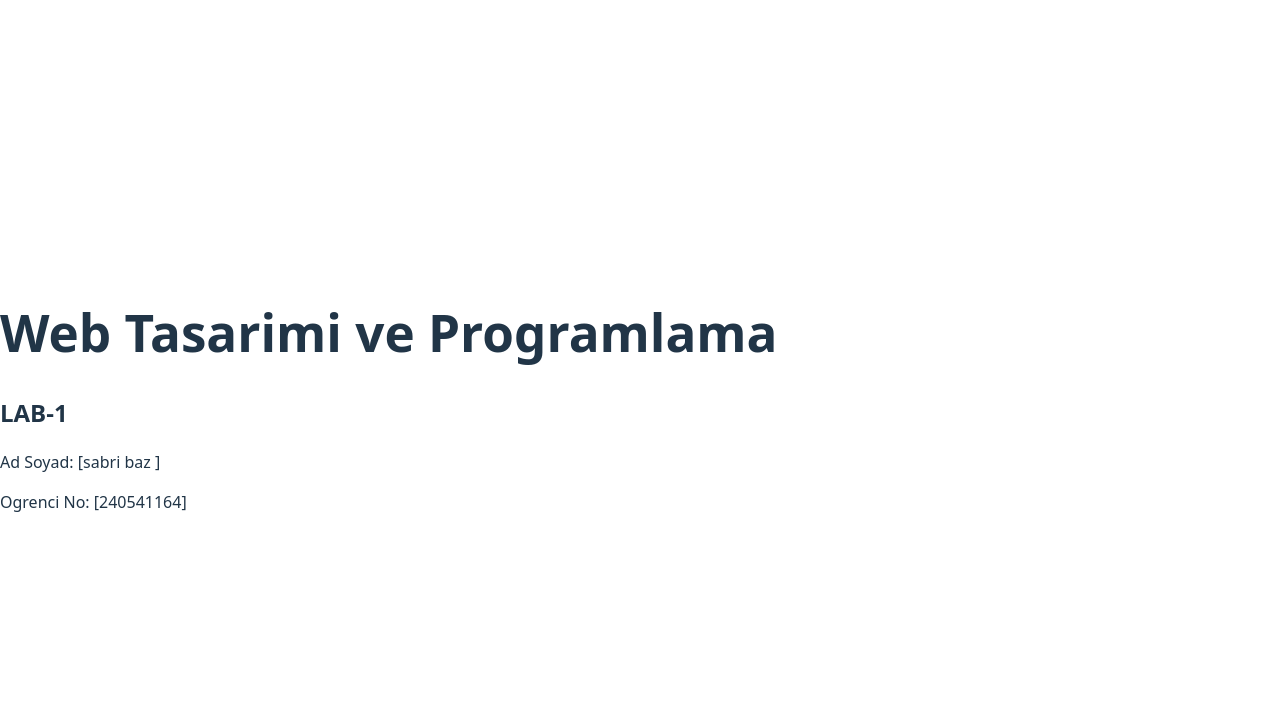
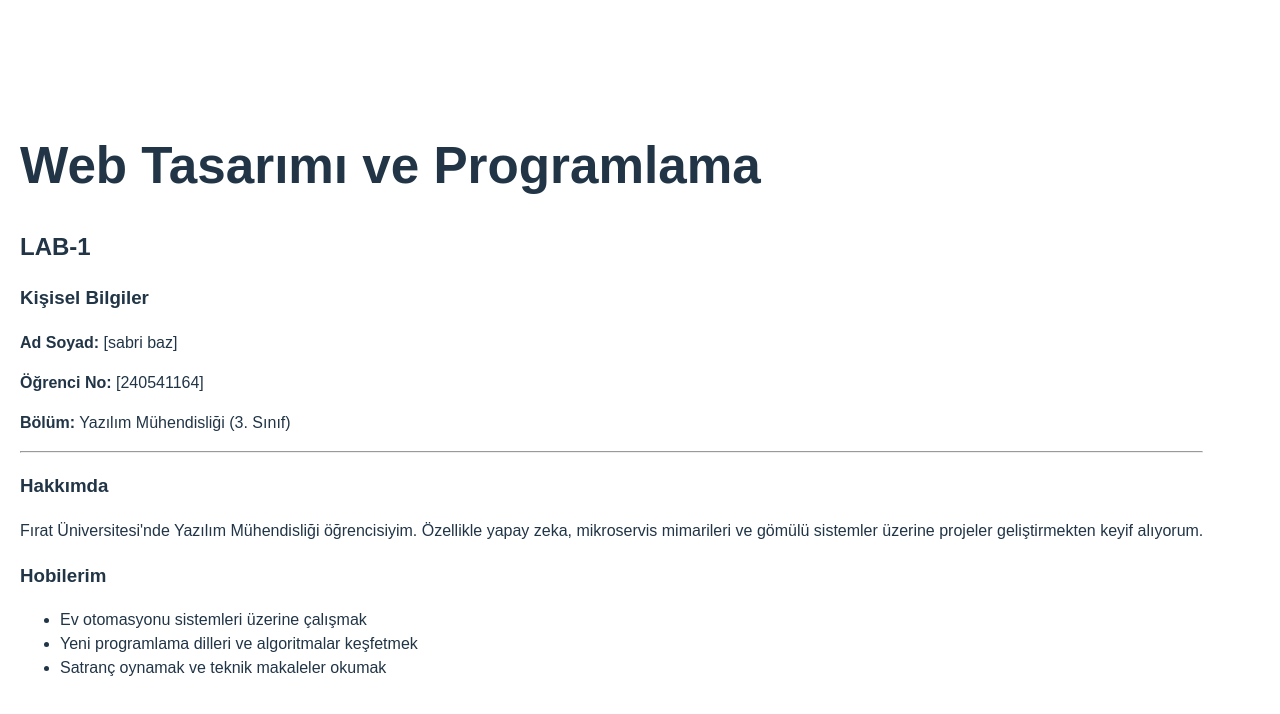
Before and after one commit to sabri-baz/web-lab-hello, a React (Vite) app: page / in a window 1280 px wide. Shown: the top 714 px of the page. Built offline with nearby package versions, Linux system fonts and the light colour scheme.

Commit message:
feat: add personal details to homepage

```diff
--- a/src/App.tsx
+++ b/src/App.tsx
@@ -2,11 +2,35 @@ import React from 'react';
 
 function App() {
   return (
-    <div>
-      <h1>Web Tasarimi ve Programlama</h1>
+    <div style={{ padding: '20px', fontFamily: 'Arial, sans-serif' }}>
+      <h1>Web Tasarımı ve Programlama</h1>
       <h2>LAB-1</h2>
-      <p>Ad Soyad: [sabri baz ]</p>
-      <p>Ogrenci No: [240541164]</p>
+
+      <section>
+        <h3>Kişisel Bilgiler</h3>
+        <p><strong>Ad Soyad:</strong> [sabri baz]</p>
+        <p><strong>Öğrenci No:</strong> [240541164]</p>
+        <p><strong>Bölüm:</strong> Yazılım Mühendisliği (3. Sınıf)</p>
+      </section>
+
+      <hr />
+
+      <section>
+        <h3>Hakkımda</h3>
+        <p>
+          Fırat Üniversitesi'nde Yazılım Mühendisliği öğrencisiyim.
+          Özellikle yapay zeka, mikroservis mimarileri ve gömülü sistemler üzerine projeler geliştirmekten keyif alıyorum.
+        </p>
+      </section>
+
+      <section>
+        <h3>Hobilerim</h3>
+        <ul>
+          <li>Ev otomasyonu sistemleri üzerine çalışmak</li>
+          <li>Yeni programlama dilleri ve algoritmalar keşfetmek</li>
+          <li>Satranç oynamak ve teknik makaleler okumak</li>
+        </ul>
+      </section>
     </div>
   );
 }
```
